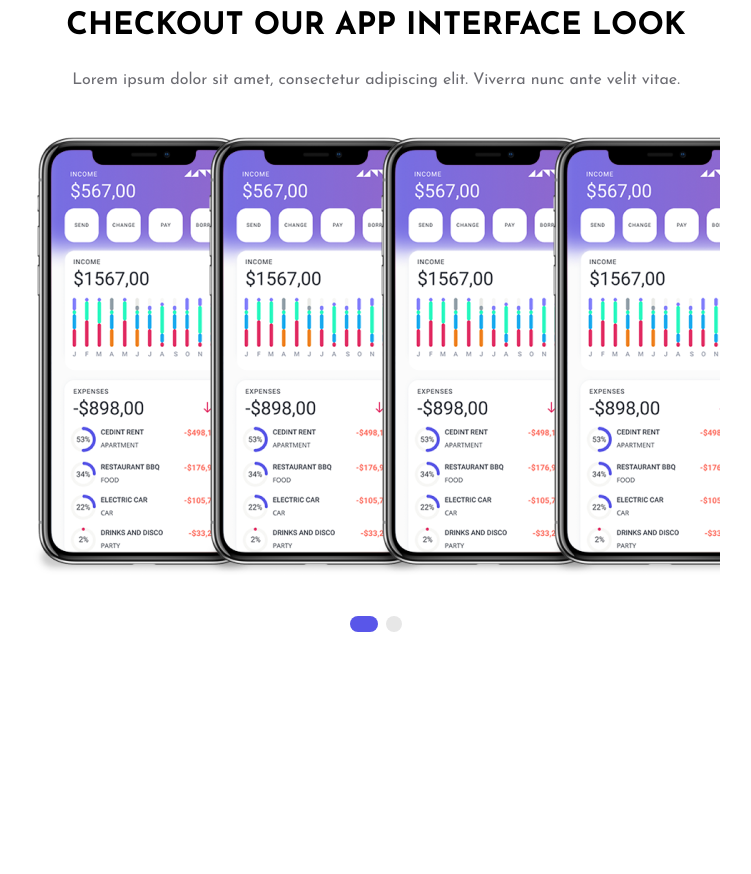
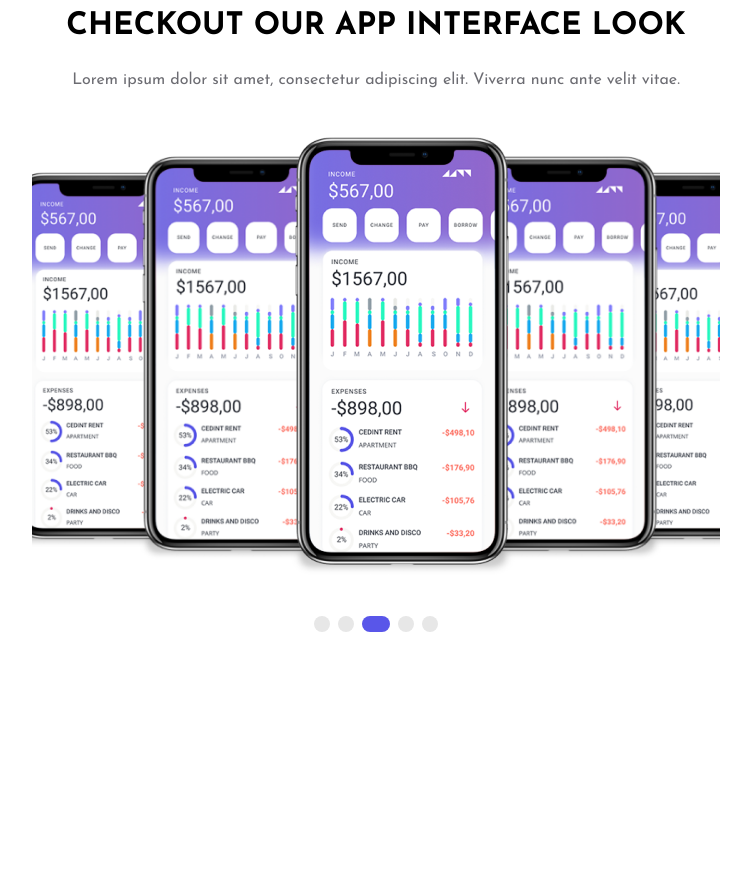
Before and after one commit to strictly-rigid/Appolly-landing-, a website: page index.html in a window 1280 px wide. Shown: the part 3308-4182 px from the top of the page, without its empty margins (264-1015 px from the left). Drawn offline with nearby package versions, Linux system fonts and the light colour scheme.

Commit message:
swiper fixing

```diff
--- a/css/mobile.css
+++ b/css/mobile.css
@@ -204,6 +204,7 @@
 
   /* ----------------- INTERFACE ----------------- */
   .interface-container {
+    /* width: 100%; */
     text-align: center;
   }
 
@@ -220,6 +221,11 @@
     position: static;
   }
 
+  .swiper-3d .swiper-slide-shadow-left,
+  .swiper-3d .swiper-slide-shadow-right {
+    background-image: none;
+  }
+
   .swiper-pagination .swiper-pagination-bullet {
     background: rgba(17, 17, 17, 0.5);
 
@@ -233,6 +239,10 @@
     background-color: var(--background-color-secondary);
     width: 28px;
     border-radius: 8px;
+  }
+
+  .interface-img {
+    margin: 0 auto;
   }
 
   /* ----------------- DOWNLOAD ----------------- */
--- a/index.html
+++ b/index.html
@@ -514,7 +514,7 @@
           <div class="swiper">
             <ul class="swiper-wrapper">
               <li class="swiper-slide">
-                <picture class="interface-img">
+                <picture>
                   <source
                     srcset="
                       ./images/interface/interface-one-319-622.png    1x,
@@ -542,11 +542,12 @@
 
                   <img
                     src="./images/interface/interface-one-227-444.png"
+                    class="interface-img"
                     alt="interface picture one"
                 /></picture>
               </li>
               <li class="swiper-slide">
-                <picture class="interface-img">
+                <picture>
                   <source
                     srcset="
                       ./images/interface/interface-one-319-622.png    1x,
@@ -574,11 +575,12 @@
 
                   <img
                     src="./images/interface/interface-one-227-444.png"
+                    class="interface-img"
                     alt="interface picture one"
                 /></picture>
               </li>
               <li class="swiper-slide">
-                <picture class="interface-img">
+                <picture>
                   <source
                     srcset="
                       ./images/interface/interface-one-319-622.png    1x,
@@ -606,11 +608,12 @@
 
                   <img
                     src="./images/interface/interface-one-227-444.png"
+                    class="interface-img"
                     alt="interface picture one"
                 /></picture>
               </li>
               <li class="swiper-slide">
-                <picture class="interface-img">
+                <picture>
                   <source
                     srcset="
                       ./images/interface/interface-one-319-622.png    1x,
@@ -638,11 +641,12 @@
 
                   <img
                     src="./images/interface/interface-one-227-444.png"
+                    class="interface-img"
                     alt="interface picture one"
                 /></picture>
               </li>
               <li class="swiper-slide">
-                <picture class="interface-img">
+                <picture>
                   <source
                     srcset="
                       ./images/interface/interface-one-319-622.png    1x,
@@ -670,6 +674,7 @@
 
                   <img
                     src="./images/interface/interface-one-227-444.png"
+                    class="interface-img"
                     alt="interface picture one"
                 /></picture>
               </li>
--- a/js/interface-slider.js
+++ b/js/interface-slider.js
@@ -2,6 +2,21 @@ const swiper = new Swiper(".swiper", {
   // Optional parameters
   direction: "horizontal",
   loop: true,
+
+  effect: "coverflow",
+
+  grabCursor: true,
+  centeredSlides: true,
+  slidesPerView: "auto",
+  initialSlide: 2,
+  // spaceBetween: 4,
+  coverflowEffect: {
+    rotate: 0,
+    stretch: 0,
+    depth: 100,
+    modifier: 1,
+    slideShadows: true,
+  },
   // If we need pagination
   pagination: {
     el: ".swiper-pagination",
```
